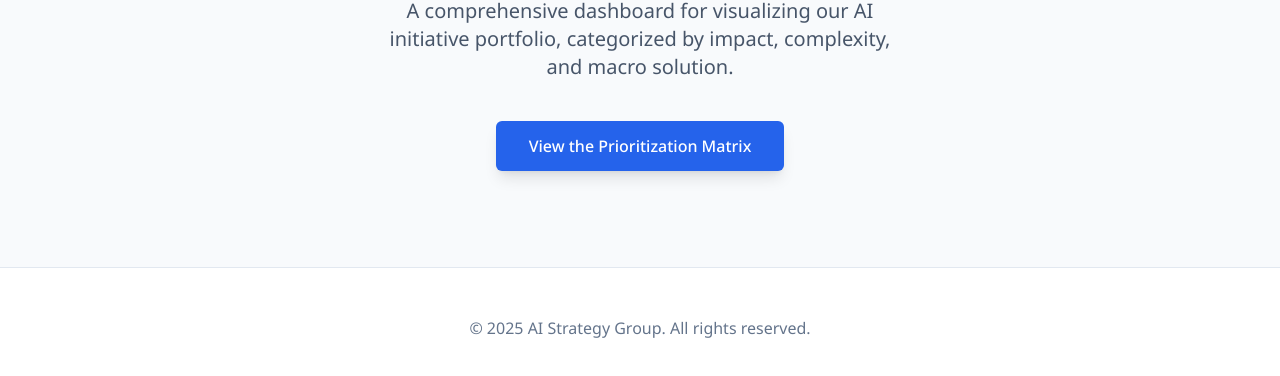
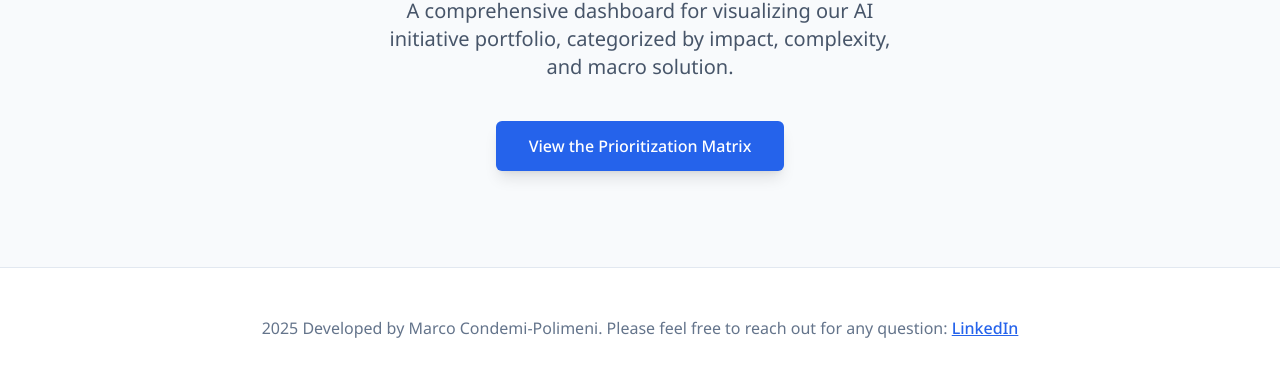
Before and after one commit to marco-cp-one/matrixai, a plain HTML site: page index.html in a window 1280 px wide. Shown: the part 248-624 px from the top of the page. Drawn offline with nearby package versions, Linux system fonts and the light colour scheme.

Commit message:
Update index.html
removed copyrghts, added link to my profile

```diff
--- a/index.html
+++ b/index.html
@@ -7,6 +7,10 @@
     <script src="https://cdn.tailwindcss.com"></script>
     <!-- Google Fonts import for Noto Sans and Jost -->
     <link href="https://fonts.googleapis.com/css2?family=Jost:wght@700&family=Noto+Sans:wght@400;500;600;700&display=swap" rel="stylesheet">
+    <!-- Add your favicon links here -->
+    <link rel="icon" href="favicon.ico" type="image/x-icon">
+    <link rel="icon" type="image/png" sizes="32x32" href="favicon-32x32.png">
+    <link rel="icon" type="image/png" sizes="16x16" href="favicon-16x16.png">
     <style>
         body {
             font-family: 'Noto Sans', sans-serif;
@@ -24,6 +28,7 @@
             <div class="flex justify-between items-center h-16">
                 <div class="flex-shrink-0 flex items-center">
                     <!-- You can place a logo here -->
+                    <!-- Updated Title -->
                     <span class="text-2xl font-bold text-slate-800">Procurement AI Hub</span>
                 </div>
                 <div class="hidden md:block">
@@ -60,8 +65,12 @@
     <!-- Footer -->
     <footer class="bg-white border-t border-slate-200">
         <div class="max-w-7xl mx-auto py-12 px-4 sm:px-6 lg:px-8">
+            <!-- Updated Footer Text -->
             <p class="text-center text-base text-slate-500">
-                &copy; 2025 AI Strategy Group. All rights reserved.
+                2025 Developed by Marco Condemi-Polimeni. Please feel free to reach out for any question:
+                <a href="https://www.linkedin.com/in/marco-condemi-polimeni/" class="text-blue-600 hover:text-blue-700 underline font-medium" target="_blank" rel="noopener noreferrer">
+                    LinkedIn
+                </a>
             </p>
         </div>
     </footer>
```
